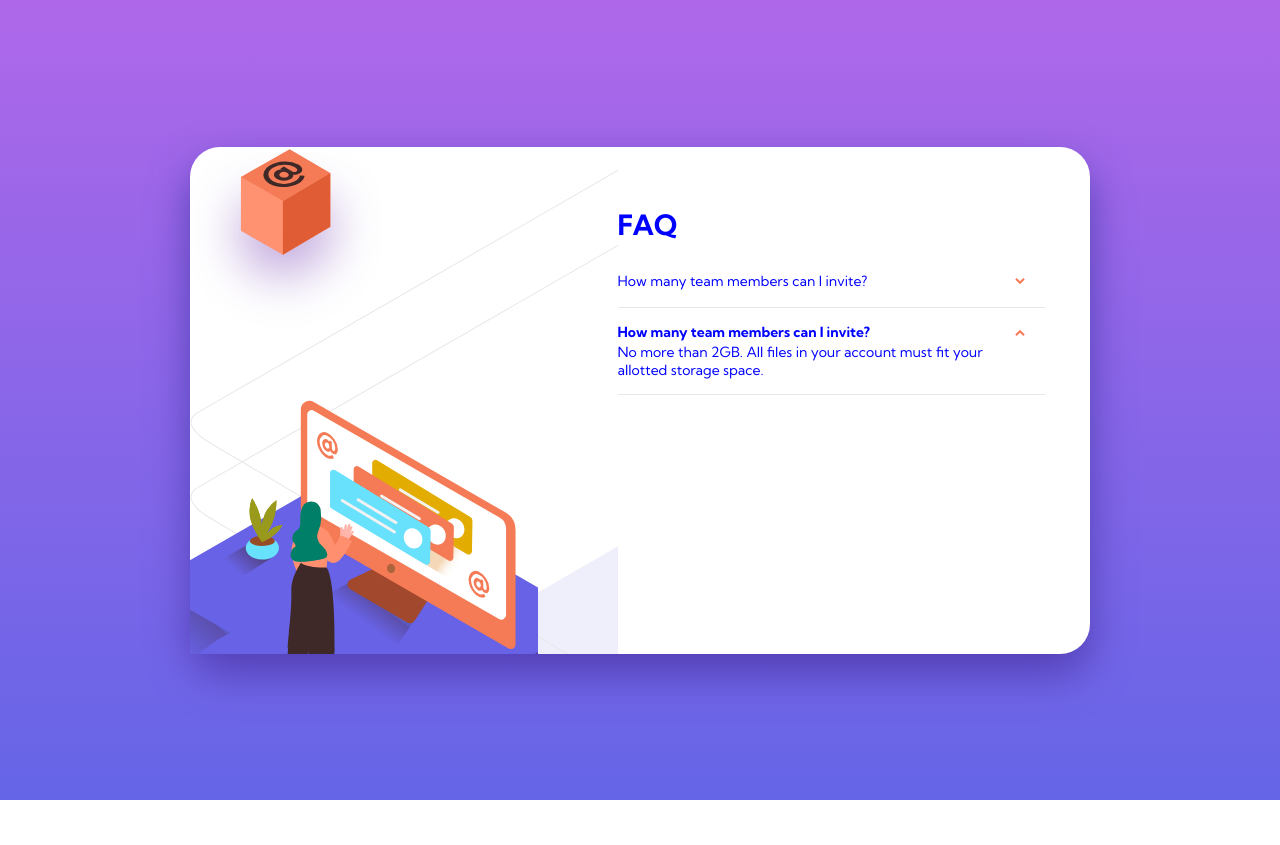
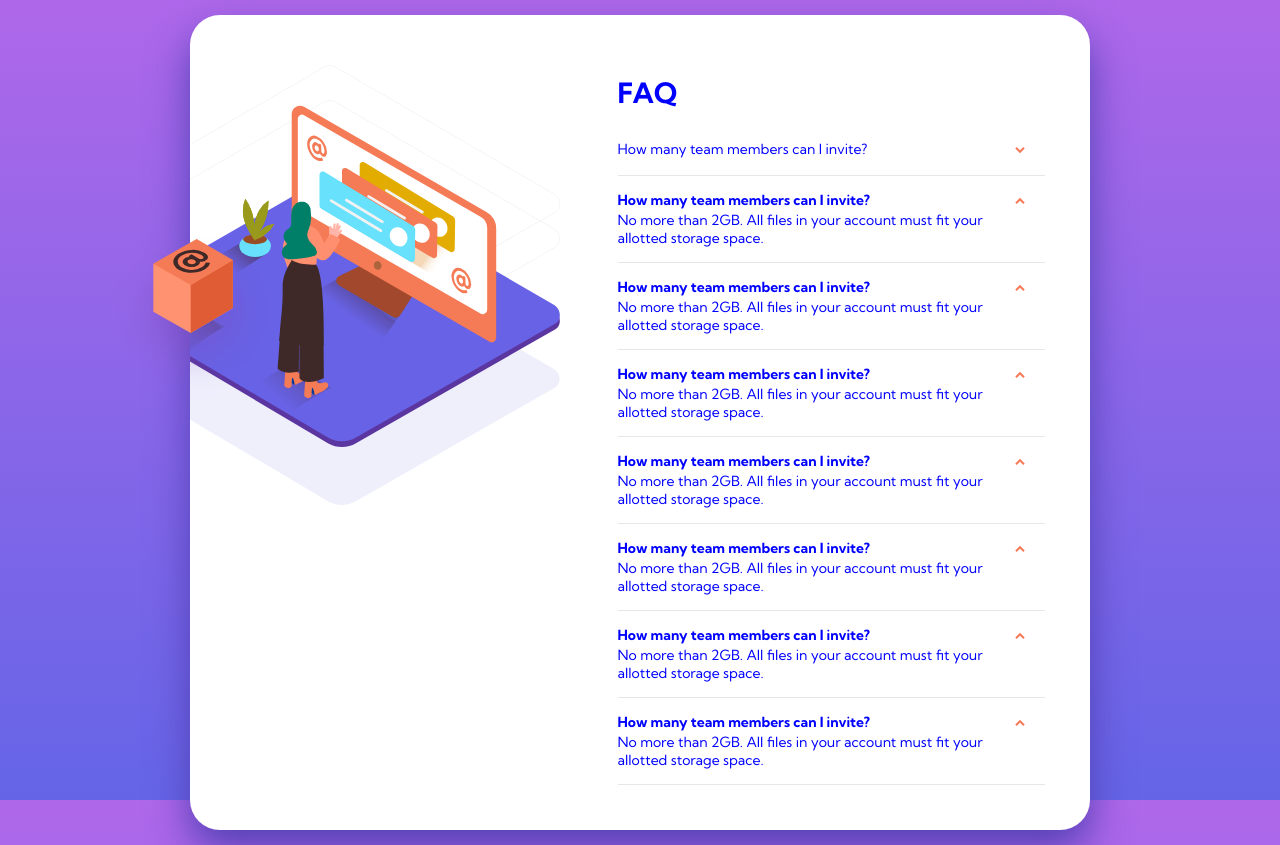
Before and after one commit to claucia/faq-accordion-card, a website built with Parcel: page src/index.html in a window 1280 px wide. Before the commit the page ends 800 px from the top, so only its background shows below. Built offline with nearby package versions, Linux system fonts and the light colour scheme.

Commit message:
Layout improvements for desktop

```diff
--- a/src/index.html
+++ b/src/index.html
@@ -43,6 +43,48 @@
           </div>
           <div class="answer">No more than 2GB. All files in your account must fit your allotted storage space.</div>
         </div>
+        <div class="question-and-answer-container expanded">
+          <div class="question-container">
+            <div class="question">How many team members can I invite?</div>
+            <button></button>
+          </div>
+          <div class="answer">No more than 2GB. All files in your account must fit your allotted storage space.</div>
+        </div>
+        <div class="question-and-answer-container expanded">
+          <div class="question-container">
+            <div class="question">How many team members can I invite?</div>
+            <button></button>
+          </div>
+          <div class="answer">No more than 2GB. All files in your account must fit your allotted storage space.</div>
+        </div>
+        <div class="question-and-answer-container expanded">
+          <div class="question-container">
+            <div class="question">How many team members can I invite?</div>
+            <button></button>
+          </div>
+          <div class="answer">No more than 2GB. All files in your account must fit your allotted storage space.</div>
+        </div>
+        <div class="question-and-answer-container expanded">
+          <div class="question-container">
+            <div class="question">How many team members can I invite?</div>
+            <button></button>
+          </div>
+          <div class="answer">No more than 2GB. All files in your account must fit your allotted storage space.</div>
+        </div>
+        <div class="question-and-answer-container expanded">
+          <div class="question-container">
+            <div class="question">How many team members can I invite?</div>
+            <button></button>
+          </div>
+          <div class="answer">No more than 2GB. All files in your account must fit your allotted storage space.</div>
+        </div>
+        <div class="question-and-answer-container expanded">
+          <div class="question-container">
+            <div class="question">How many team members can I invite?</div>
+            <button></button>
+          </div>
+          <div class="answer">No more than 2GB. All files in your account must fit your allotted storage space.</div>
+        </div>
       </div>
     </div>
     <script type="module" src="./js/app.js"></script>
--- a/src/scss/main.scss
+++ b/src/scss/main.scss
@@ -28,17 +28,6 @@ body {
   border-radius: 30px;
   box-shadow: 0 20px 40px 0 $shadow-color;
   margin: 15px;
-
-  .background-illustration-container,
-  .person-illustration-container,
-  .box-illustration-container {
-    width: 100%;
-    height: 100%;
-    > .illustration {
-      width: 100%;
-      height: 100%;
-    }
-  }
 
   .background-illustration-container {
     > .illustration {
@@ -122,6 +111,7 @@ body {
   .card {
     min-width: 250px;
     flex-direction: column;
+    margin-top: 125px;
 
     .card-illustration {
       height: 100px;
@@ -142,6 +132,8 @@ body {
       .background-illustration-container {
         top: -110px;
         .illustration {
+          width: 200px;
+          height: 200px;
           background-size: 200px;
         }
       }
@@ -149,12 +141,16 @@ body {
       .person-illustration-container {
         top: -90px;
         .illustration {
+          width: 200px;
+          height: 200px;
           background-size: 200px;
         }
       }
 
       .box-illustration-container {
         .illustration {
+          width: 70px;
+          height: 70px;
           background-size: 70px;
         }
       }
@@ -172,18 +168,29 @@ body {
   .card {
     flex-direction: row;
     width: 900px;
-    min-height: 507px;
 
     .card-illustration {
       position: relative;
       flex: 1;
+      min-height: 500px;
+
+      .background-illustration-container,
+      .person-illustration-container,
+      .box-illustration-container {
+        position: absolute;
       }
 
       .background-illustration-container {
         overflow: hidden;
         position: absolute;
+        height: 100%;
         > .illustration {
           position: relative;
+          background-size: 450px;
+          left: -80px;
+          top: 50px;
+          width: 450px;
+          height: 100%;
         }
       }
 
@@ -193,12 +200,22 @@ body {
         > .illustration {
           position: relative;
           left: -80px;
-        top: 50%;
+          top: 90px;
+          background-size: 450px;
+          width: 450px;
+          height: 450px;
         }
+      }
+
       .box-illustration-container {
         position: absolute;
         > .illustration {
           position: relative;
+          left: -82px;
+          top: 222px;
+          background-size: 170px;
+          width: 170px;
+          height: 170px;
         }
       }
     }
```
Lines whose indentation alone changed are shown as unchanged.
